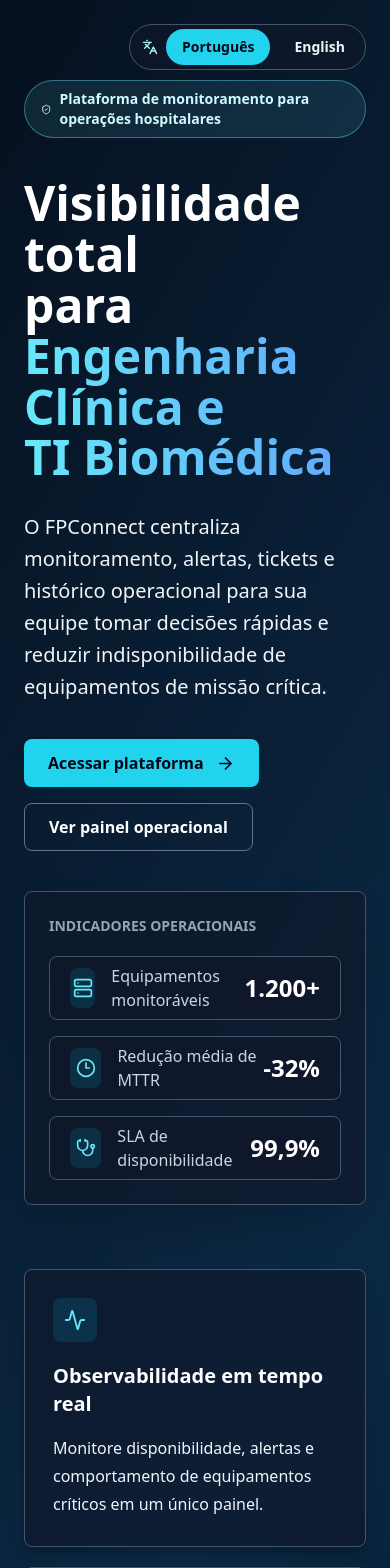
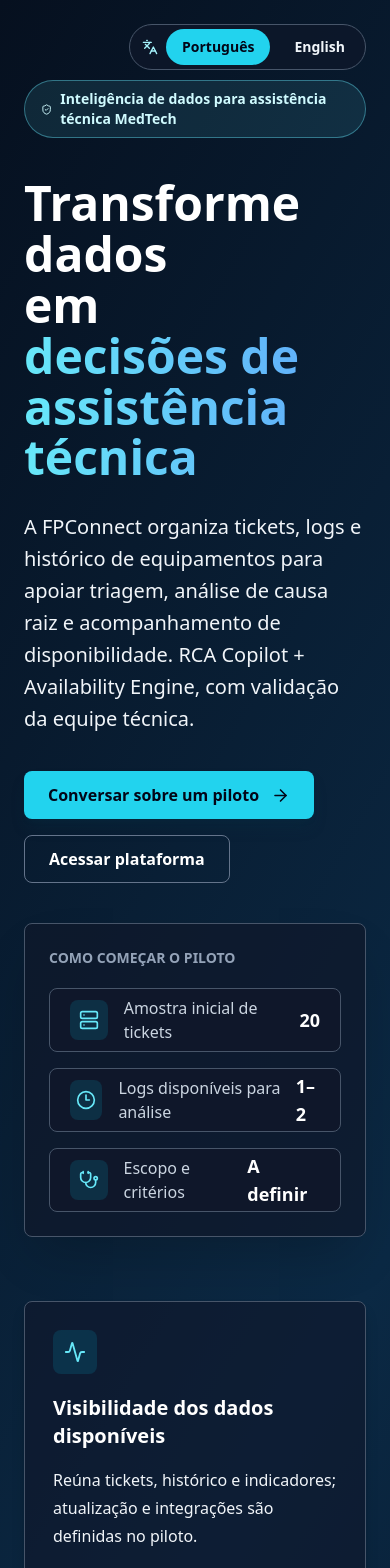
Before and after one commit to FPConnect/fpconnect-rca-copilot, a Next.js app in the folder apps/web/: page / in a window 390 px wide. Shown: the top 1568 px of the page. Built offline with nearby package versions, Linux system fonts and the light colour scheme; no server answers.

Commit message:
Clarify FPConnect pilot offering and remove unsupported commercial claims

```diff
--- a/apps/web/src/app/page.tsx
+++ b/apps/web/src/app/page.tsx
@@ -27,40 +27,43 @@
 
 const copy = {
   pt: {
-    badge: "Plataforma de monitoramento para operações hospitalares",
-    title: ["Visibilidade total", "para"],
-    titleAccent: ["Engenharia Clínica e", "TI Biomédica"],
+    badge: "Inteligência de dados para assistência técnica MedTech",
+    title: ["Transforme dados", "em"],
+    titleAccent: ["decisões de", "assistência técnica"],
     subtitle:
-      "O FPConnect centraliza monitoramento, alertas, tickets e histórico operacional para sua equipe tomar decisões rápidas e reduzir indisponibilidade de equipamentos de missão crítica.",
-    cta: "Acessar plataforma",
-    secondaryCta: "Ver painel operacional",
-    kpiTitle: "Indicadores operacionais",
+      "A FPConnect organiza tickets, logs e histórico de equipamentos para apoiar triagem, análise de causa raiz e acompanhamento de disponibilidade. RCA Copilot + Availability Engine, com validação da equipe técnica.",
+    cta: "Conversar sobre um piloto",
+    secondaryCta: "Acessar plataforma",
+    kpiTitle: "Como começar o piloto",
     kpis: [
-      { label: "Equipamentos monitoráveis", value: "1.200+", icon: Server },
-      { label: "Redução média de MTTR", value: "-32%", icon: Clock3 },
-      { label: "SLA de disponibilidade", value: "99,9%", icon: Stethoscope },
+      { label: "Amostra inicial de tickets", value: "20", icon: Server },
+      { label: "Logs disponíveis para análise", value: "1–2", icon: Clock3 },
+      { label: "Escopo e critérios", value: "A definir", icon: Stethoscope },
     ],
     highlights: [
       {
         icon: Activity,
-        title: "Observabilidade em tempo real",
-        description: "Monitore disponibilidade, alertas e comportamento de equipamentos críticos em um único painel.",
+        title: "Visibilidade dos dados disponíveis",
+        description: "Reúna tickets, histórico e indicadores; atualização e integrações são definidas no piloto.",
       },
       {
         icon: Target,
         title: "Resposta rápida a incidentes",
-        description: "Abra e acompanhe tickets com contexto técnico para acelerar análise RCA e reduzir MTTR.",
+        description: "Organize contexto técnico e hipóteses de causa raiz para revisão da equipe responsável.",
       },
       {
         icon: ShieldCheck,
         title: "Confiabilidade operacional",
-        description: "Padronize verificações e priorize riscos para manter continuidade clínica e segurança do paciente.",
+        description: "Estruture playbooks e prioridades com revisão técnica. A FPConnect apoia a análise de dados e não executa manutenção.",
       },
     ],
+    evidenceTitle: "Demonstração, piloto e resultado medido",
+    evidenceText: "A demonstração apresenta funcionalidades com dados ilustrativos. O piloto valida o uso com uma amostra autorizada da sua operação. Um resultado só será apresentado como caso medido com período, amostra, cálculo e autorização documentados. Não prometemos redução percentual de MTTR nem disponibilidade garantida.",
+    privacyText: "Compartilhe apenas dados autorizados, sem identificação de pacientes, credenciais ou informações confidenciais de terceiros. Canal, acesso e retenção são combinados antes do envio.",
     experimentEyebrow: "Experimente o FPConnect",
-    experimentTitle: "Conheça a plataforma com uma visão inicial da operação clínica.",
+    experimentTitle: "Da conversa inicial a uma demonstração com escopo definido.",
     experimentText:
-      "Use o Basic para abrir a primeira conversa comercial com dados, fluxo de chamados e visão executiva do que pode evoluir para operação assistida.",
+      "Começamos com uma conversa sobre sua operação. Combinamos uma amostra de 20 tickets e 1–2 logs, quando disponíveis e autorizados, para uma demonstração ou auditoria. Entregáveis, prazo e valor são definidos antes do piloto.",
     plansMiniTitle: "Planos",
     plansMiniText: "Recursos para evoluir da visão inicial para operação assistida, gestão de SLA e implantação executiva.",
     institutional: [
@@ -93,9 +96,6 @@
     chooseTitle: "Escolha como sua equipe vai operar",
     chooseText:
       "Premium e VIP são concluídos com a equipe comercial após apresentação e negociação. Consultoria é dimensionada caso a caso.",
-    monthly: "Mensal",
-    annual: "Anual",
-    annualDiscount: "-17%",
     resourceScale: "Escala de recursos",
     planHint:
       "Comece com uma visão inicial e avance quando precisar de chamados, RCA Copilot, playbooks, SLA e acompanhamento consultivo.",
@@ -168,40 +168,43 @@
     },
   },
   en: {
-    badge: "Monitoring platform for hospital operations",
-    title: ["Total visibility for"],
-    titleAccent: ["Clinical Engineering and", "Biomedical IT"],
+    badge: "Data intelligence for MedTech technical service",
+    title: ["Turn service data into"],
+    titleAccent: ["technical service", "decisions"],
     subtitle:
-      "FPConnect centralizes monitoring, alerts, tickets and operational history so your team can make faster decisions and reduce downtime for mission-critical equipment.",
-    cta: "Access platform",
-    secondaryCta: "View operations dashboard",
-    kpiTitle: "Operational indicators",
+      "FPConnect organizes tickets, logs and equipment history to support triage, root cause analysis and availability tracking. RCA Copilot + Availability Engine, with technical team validation.",
+    cta: "Discuss a pilot",
+    secondaryCta: "Access platform",
+    kpiTitle: "How to start a pilot",
     kpis: [
-      { label: "Monitorable assets", value: "1,200+", icon: Server },
-      { label: "Average MTTR reduction", value: "-32%", icon: Clock3 },
-      { label: "Availability SLA", value: "99.9%", icon: Stethoscope },
+      { label: "Initial ticket sample", value: "20", icon: Server },
+      { label: "Available logs for analysis", value: "1–2", icon: Clock3 },
+      { label: "Scope and criteria", value: "To agree", icon: Stethoscope },
     ],
     highlights: [
       {
         icon: Activity,
-        title: "Real-time observability",
-        description: "Monitor availability, alerts and critical equipment behavior from one operational panel.",
+        title: "Visibility into available data",
+        description: "Bring together tickets, history and indicators; updates and integrations are defined in the pilot.",
       },
       {
         icon: Target,
         title: "Fast incident response",
-        description: "Open and track tickets with technical context to accelerate RCA and reduce MTTR.",
+        description: "Organize technical context and root cause hypotheses for review by the responsible team.",
       },
       {
         icon: ShieldCheck,
         title: "Operational reliability",
-        description: "Standardize checks and prioritize risk to protect clinical continuity and patient safety.",
+        description: "Structure playbooks and priorities with technical review. FPConnect supports data analysis and does not perform maintenance.",
       },
     ],
+    evidenceTitle: "Demonstration, pilot and measured results",
+    evidenceText: "The demonstration presents features using illustrative data. A pilot validates use with an authorized sample from your operation. Results will only be presented as measured cases with a documented period, sample, calculation and authorization. We do not promise a percentage reduction in MTTR or guaranteed availability.",
+    privacyText: "Share only authorized data, without patient identifiers, credentials or third-party confidential information. Transfer channel, access and retention are agreed before sharing.",
     experimentEyebrow: "Try FPConnect",
-    experimentTitle: "Explore the platform with an initial view of clinical operations.",
+    experimentTitle: "From an initial conversation to a scoped demonstration.",
     experimentText:
-      "Use Basic to start the commercial conversation with data, ticket flow and an executive view of what can evolve into assisted operations.",
+      "Start with a discussion of your operation. Agree on a sample of 20 tickets and 1–2 logs, where available and authorized, for a demonstration or audit. Deliverables, timing and pricing are defined before the pilot.",
     plansMiniTitle: "Plans",
     plansMiniText: "Resources to evolve from initial visibility to assisted operations, SLA management and executive rollout.",
     institutional: [
@@ -234,9 +237,6 @@
     chooseTitle: "Choose how your team will operate",
     chooseText:
       "Premium and VIP are closed with the commercial team after presentation and negotiation. Consulting is scoped case by case.",
-    monthly: "Monthly",
-    annual: "Annual",
-    annualDiscount: "-17%",
     resourceScale: "Resource scale",
     planHint:
       "Start with initial visibility and advance when you need tickets, RCA Copilot, playbooks, SLA and consultative follow-up.",
@@ -371,7 +371,7 @@
 
               <div className="mt-9 flex flex-wrap gap-4">
                 <Link
-                  href="/dashboard"
+                  href="https://wa.me/5547996789861"
                   className="inline-flex min-h-12 items-center justify-center gap-3 rounded-lg bg-cyan-400 px-6 text-base font-black text-slate-950 shadow-lg shadow-cyan-950/30 transition hover:bg-cyan-300"
                 >
                   {t.cta}
@@ -397,7 +397,7 @@
                       </span>
                       <span className="text-base text-slate-300">{label}</span>
                     </div>
-                    <strong className="text-2xl text-white">{value}</strong>
+                    <strong className="text-lg text-white">{value}</strong>
                   </div>
                 ))}
               </div>
@@ -444,6 +444,12 @@
         </div>
       </section>
 
+      <section className="mx-auto max-w-[1440px] px-6 py-12 sm:px-8">
+        <h2 className="text-2xl font-black">{t.evidenceTitle}</h2>
+        <p className="mt-4 max-w-5xl leading-7 text-slate-200">{t.evidenceText}</p>
+        <p className="mt-4 max-w-5xl leading-7 text-slate-300">{t.privacyText}</p>
+      </section>
+
       <section className="border-y border-slate-800 bg-[#020817]">
         <div className="mx-auto grid w-full max-w-[1440px] gap-4 px-6 py-8 sm:px-8 lg:grid-cols-5 lg:px-8">
           {t.institutional.map((item) => (
@@ -463,7 +469,7 @@
               FPConnect
             </div>
             <Link
-              href="/dashboard"
+              href="https://wa.me/5547996789861"
               className="inline-flex min-h-11 items-center justify-center gap-3 rounded-lg bg-cyan-400 px-5 text-sm font-black text-slate-950 transition hover:bg-cyan-300"
             >
               {t.cta}
@@ -488,7 +494,7 @@
                 {t.seePlans}
               </a>
               <a
-                href="mailto:contato@fpconnect.com.br"
+                href="https://wa.me/5547996789861"
                 className="inline-flex min-h-12 items-center justify-center rounded-lg border border-slate-600 px-7 text-base font-bold text-white transition hover:border-cyan-300"
               >
                 {t.sales}
@@ -514,19 +520,10 @@
               </div>
 
               <div className="px-8 py-10">
-                <div className="grid gap-8 lg:grid-cols-[1fr_300px] lg:items-start">
+                <div className="grid gap-8">
                   <div>
                     <h4 className="text-2xl font-black text-white">{t.chooseTitle}</h4>
                     <p className="mt-3 max-w-3xl text-base leading-7 text-slate-300">{t.chooseText}</p>
-                  </div>
-                  <div className="flex items-center justify-start gap-6 lg:justify-end">
-                    <button className="rounded-lg bg-cyan-400 px-7 py-4 text-lg font-black text-white shadow-xl shadow-cyan-950/50">
-                      {t.monthly}
-                    </button>
-                    <div className="h-8 w-px bg-slate-700" />
-                    <button className="text-lg font-bold text-slate-300">
-                      {t.annual} <span className="ml-1 text-sm">{t.annualDiscount}</span>
-                    </button>
                   </div>
                 </div>
 
@@ -574,7 +571,7 @@
                         <p className="mt-4 text-base leading-7 text-slate-300">{active.description}</p>
                         <div className="mt-8 text-5xl font-black text-white">{active.price}</div>
                         <Link
-                          href={activePlan === "consultoria" ? "https://wa.me/5547996789861" : "/dashboard"}
+                          href={activePlan === "basic" ? "/dashboard" : "https://wa.me/5547996789861"}
                           className="mt-8 inline-flex min-h-12 w-full items-center justify-center rounded-lg border border-cyan-300 text-base font-black text-cyan-200 transition hover:bg-cyan-400 hover:text-slate-950"
                         >
                           {active.cta}
```
